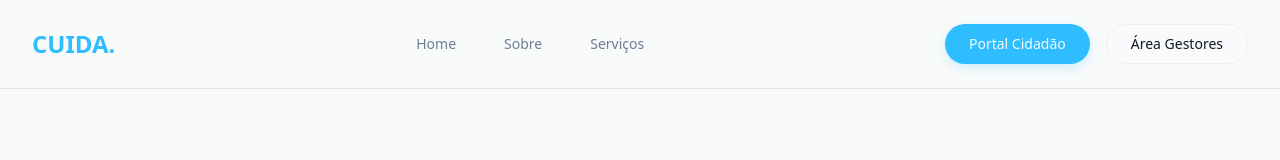
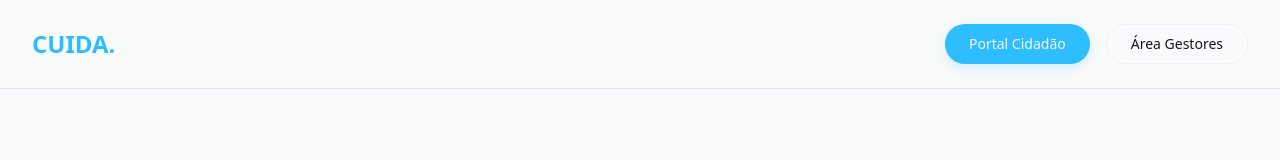
Before and after one commit to ThauannydaCruzz/cuida_web, a React (Vite) app: page / in a window 1280 px wide. Shown: the top 160 px of the page. Built offline with nearby package versions, Linux system fonts and the light colour scheme.

Commit message:
Visual edit in Lovable
Edited UI in Lovable

```diff
--- a/src/pages/Index.tsx
+++ b/src/pages/Index.tsx
@@ -10,11 +10,7 @@ const HomePage = () => {
         <div className="max-w-7xl mx-auto px-8 py-6">
           <div className="flex items-center justify-between">
             <div className="text-2xl font-bold text-primary font-poppins">CUIDA.</div>
-            <div className="hidden md:flex items-center space-x-12">
-              <a href="#" className="text-muted-foreground hover:text-foreground text-sm font-medium transition-colors">Home</a>
-              <a href="#" className="text-muted-foreground hover:text-foreground text-sm font-medium transition-colors">Sobre</a>
-              <a href="#" className="text-muted-foreground hover:text-foreground text-sm font-medium transition-colors">Serviços</a>
-            </div>
+
             <div className="flex items-center space-x-4">
               <Link to="/clientes/loginClientes">
                 <Button className="bg-primary text-primary-foreground hover:bg-primary-hover rounded-full px-6 py-2.5 text-sm font-medium transition-cuida">
```
